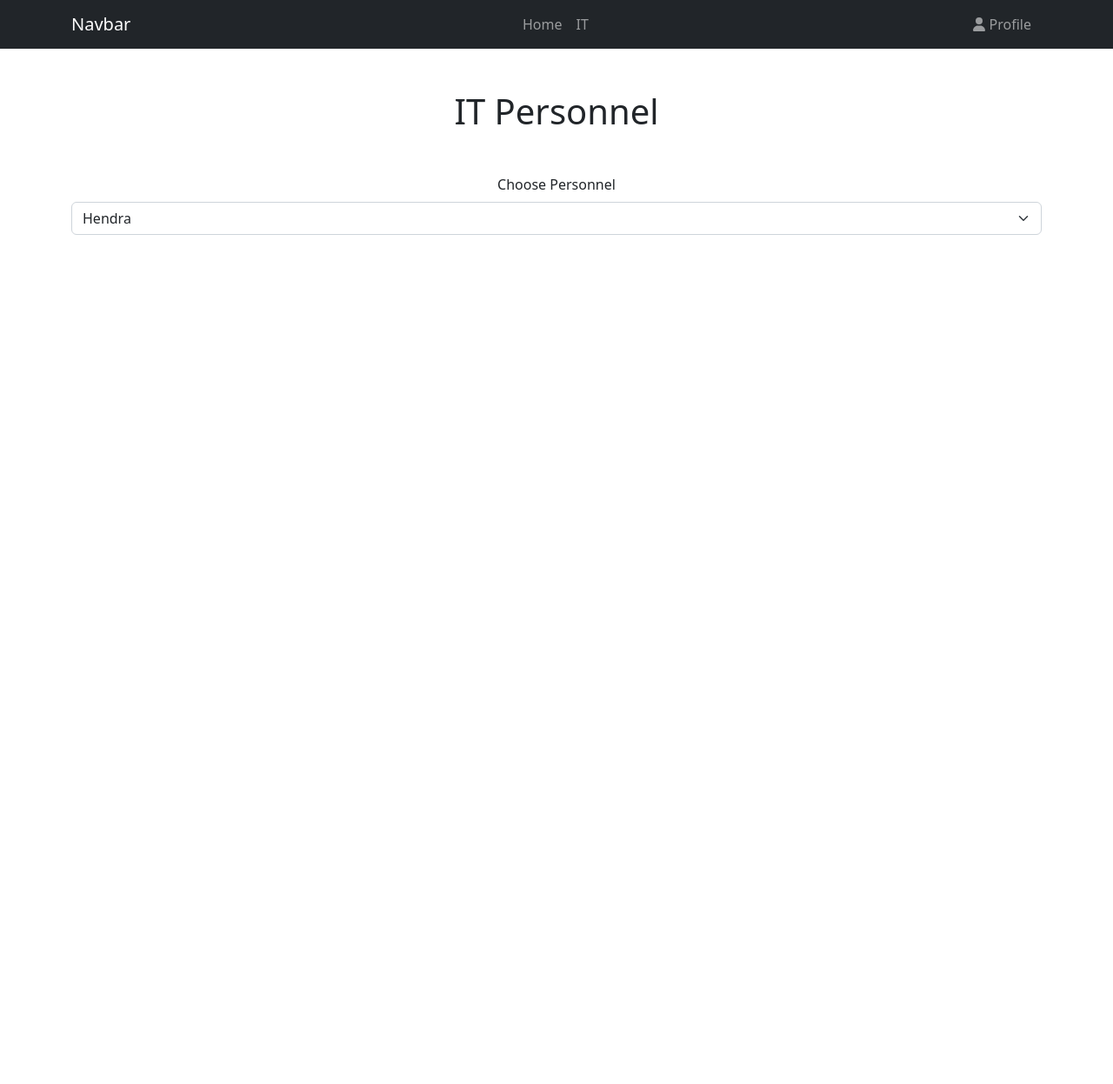
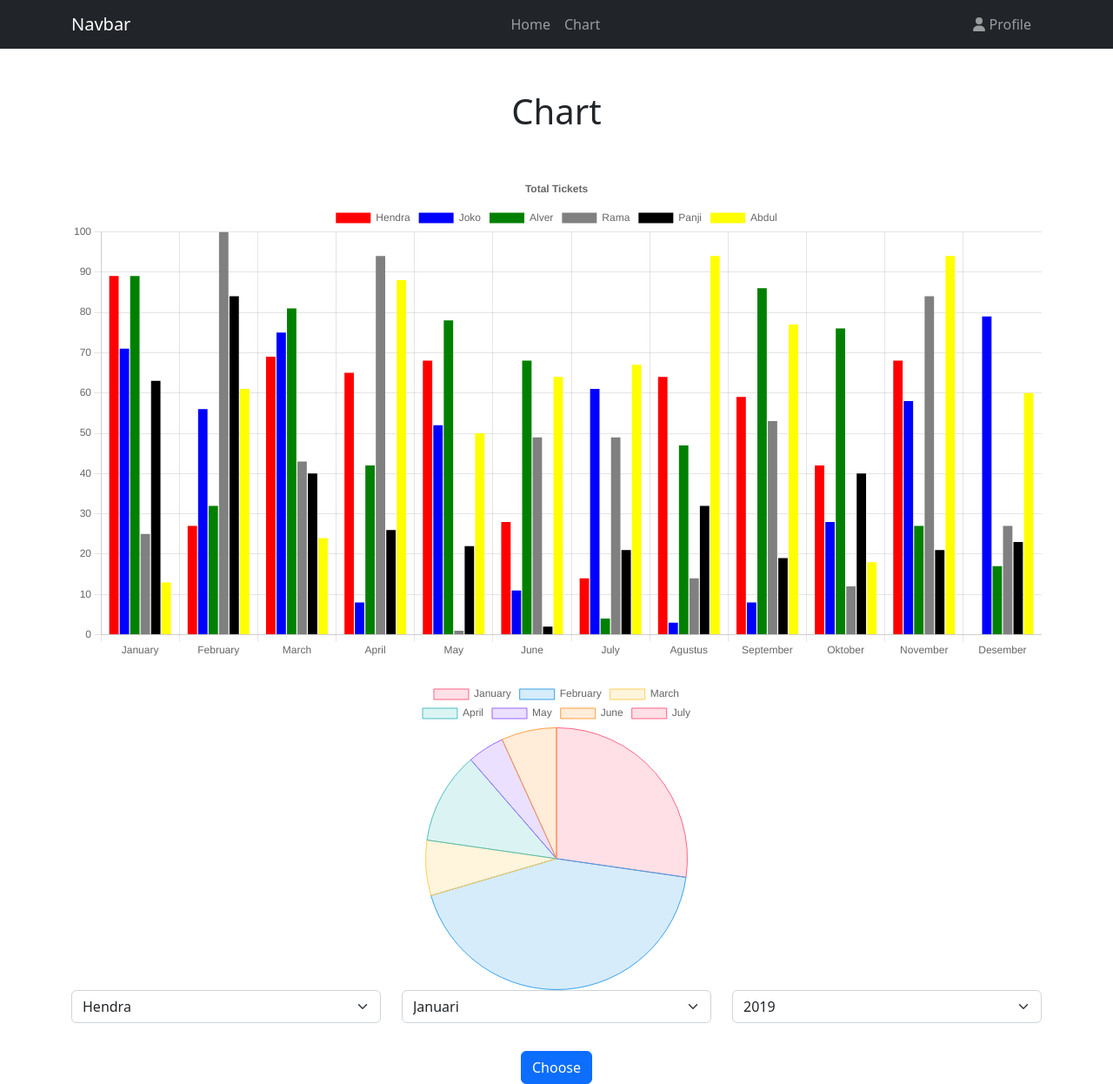
Before and after one commit to arachaman/dashboard1, a React (Create React App) app: page /ITPersonnel in a window 1280 px wide. Shown: the whole page at 87% size. Before the commit the page ends 800 px from the top, so only its background shows below. Built offline with nearby package versions, Linux system fonts and the light colour scheme.

Commit message:
3 commit

```diff
--- a/package.json
+++ b/package.json
@@ -3,6 +3,7 @@
   "version": "0.1.0",
   "private": true,
   "dependencies": {
+    "@faker-js/faker": "^7.6.0",
     "@fortawesome/fontawesome-svg-core": "^6.4.0",
     "@fortawesome/free-solid-svg-icons": "^6.4.0",
     "@fortawesome/react-fontawesome": "^0.2.0",
@@ -13,6 +14,7 @@
     "chart.js": "^4.3.0",
     "react": "^18.2.0",
     "react-bootstrap": "^2.7.4",
+    "react-chartjs-2": "^5.2.0",
     "react-dom": "^18.2.0",
     "react-router-dom": "^6.11.1",
     "react-scripts": "5.0.1",
--- a/src/index.js
+++ b/src/index.js
@@ -6,7 +6,7 @@ import reportWebVitals from "./reportWebVitals";
 import "bootstrap/dist/css/bootstrap.min.css";
 import { BrowserRouter, Routes, Route } from "react-router-dom";
 import Main from "./pages/Main";
-import ITPersonnel from "./pages/components/ITPersonnel";
+import Chart from "./pages/components/ITPersonnel";
 
 const root = ReactDOM.createRoot(document.getElementById("root"));
 root.render(
@@ -15,7 +15,7 @@ root.render(
       <Routes>
         <Route path="/" element={<App />}>
           <Route path="/" element={<Main />} />
-          <Route path="/ITPersonnel" element={<ITPersonnel />} />
+          <Route path="/ITPersonnel" element={<Chart />} />
         </Route>
       </Routes>
     </BrowserRouter>
--- a/src/pages/components/ITPersonnel.jsx
+++ b/src/pages/components/ITPersonnel.jsx
@@ -1,21 +1,45 @@
 import React from "react";
+import { useState, useEffect } from "react";
 import Navigation from "./Navigation";
-import { Container, Form } from "react-bootstrap";
+import Chart from "./TotalperPersonChart";
+import MonthlyTickets from "./MonthlyTickets";
+import { Container, Form, Button, Row, Col } from "react-bootstrap";
 
 const ITPersonnel = () => {
+  const [year, setYear] = useState([]);
+
+  useEffect(() => {
+    const d = new Date();
+    var temp = [];
+    for (var i = 2019; i <= d.getFullYear(); i++) {
+      temp.push(i);
+    }
+    setYear(temp);
+  }, []);
   return (
     <div>
       <Navigation />
       <Container>
         <section>
           <div className="my-5 text-center">
-            <h1>IT Personnel</h1>
+            <h1>Chart</h1>
           </div>
         </section>
         <section>
-          <div md={{ span: 4, offset: 4 }}>
-            <Form.Group className="mb-3 text-center">
-              <Form.Label>Choose Personnel</Form.Label>
+          <Chart />
+        </section>
+        <section className="mt-4">
+          <MonthlyTickets />
+        </section>
+        <section>
+          <Row>
+            <Col md={{ span: 4 }}>
+              <div>
+                <Form>
+                  <Form.Group
+                    className="mb-3 text-center"
+                    controlId="formBasicEmail"
+                  >
                     <Form.Select>
                       <option>Hendra</option>
                       <option>Joko</option>
@@ -25,7 +49,43 @@ const ITPersonnel = () => {
                       <option>Abdul</option>
                     </Form.Select>
                   </Form.Group>
+                </Form>
               </div>
+            </Col>
+            <Col xs={6} md={4}>
+              <Form.Group className="mb-3">
+                <Form.Select>
+                  <option>Januari</option>
+                  <option>Februari</option>
+                  <option>Maret</option>
+                  <option>April</option>
+                  <option>Mei</option>
+                  <option>Juni</option>
+                  <option>Juli</option>
+                  <option>Agustus</option>
+                  <option>September</option>
+                  <option>Oktober</option>
+                  <option>November</option>
+                  <option>Desember</option>
+                </Form.Select>
+              </Form.Group>
+            </Col>
+            <Col xs={6} md={4}>
+              <Form.Group className="mb-3">
+                <Form.Select>
+                  {year.map(function (item, i) {
+                    console.log("test");
+                    return <option href="#/action-1">{item}</option>;
+                  })}
+                </Form.Select>
+              </Form.Group>
+            </Col>
+          </Row>
+          <Row>
+            <Col className="text-center">
+              <Button className="mt-3">Choose</Button>
+            </Col>
+          </Row>
         </section>
       </Container>
     </div>
--- /dev/null
+++ b/src/pages/components/MonthlyTickets.jsx
@@ -0,0 +1,58 @@
+import { Chart as ChartJS, ArcElement, Tooltip, Legend } from "chart.js";
+import { Pie } from "react-chartjs-2";
+import { Row, Col } from "react-bootstrap";
+import { faker } from "@faker-js/faker";
+
+ChartJS.register(ArcElement, Tooltip, Legend);
+
+
+const labels = [
+  "January",
+  "February",
+  "March",
+  "April",
+  "May",
+  "June",
+  "July",
+];
+
+export const data = {
+  labels ,
+  datasets: [
+    {
+      label: '# of Votes',
+      data: [12, 19, 3, 5, 2, 3],
+      backgroundColor: [
+        'rgba(255, 99, 132, 0.2)',
+        'rgba(54, 162, 235, 0.2)',
+        'rgba(255, 206, 86, 0.2)',
+        'rgba(75, 192, 192, 0.2)',
+        'rgba(153, 102, 255, 0.2)',
+        'rgba(255, 159, 64, 0.2)',
+      ],
+      borderColor: [
+        'rgba(255, 99, 132, 1)',
+        'rgba(54, 162, 235, 1)',
+        'rgba(255, 206, 86, 1)',
+        'rgba(75, 192, 192, 1)',
+        'rgba(153, 102, 255, 1)',
+        'rgba(255, 159, 64, 1)',
+      ],
+      borderWidth: 1,
+    },
+  ],
+};
+
+const MonthlyTickets = () => {
+  return (
+    <div>
+      <Row>
+        <Col md={{ span: 4, offset: 4 }}>
+          <Pie data={data}></Pie>
+        </Col>
+      </Row>
+    </div>
+  );
+};
+
+export default MonthlyTickets;
--- a/src/pages/components/Navigation.jsx
+++ b/src/pages/components/Navigation.jsx
@@ -14,7 +14,7 @@ const Navigation = () => {
           <Nav className="mx-auto">
             <Nav.Link href="/">Home</Nav.Link>
             <Nav.Link as={Link} to="/ITPersonnel">
-              IT
+              Chart
             </Nav.Link>
           </Nav>
           <Nav className="me-1">
--- a/src/pages/components/Tables.jsx
+++ b/src/pages/components/Tables.jsx
@@ -1,46 +1,40 @@
-import React from 'react'
-import { Table, Container, Badge } from 'react-bootstrap'
+import React from "react";
+import { Table, Container, Badge } from "react-bootstrap";
+import data from "../../utils/data.json";
+
 
 const Tables = () => {
+  const column = Object.keys(data[0]);
+
+  const ThData = () => {
+    return column.map((d) => {
+      return <th key={d}>{d}</th>;
+    });
+  };
+
+  const tdData = () => {
+    return data.map((d) => {
+      return (
+        <tr>
+          {column.map((v) => {
+            return <td>{d[v]}</td>;
+          })}
+        </tr>
+      );
+    });
+  };
   return (
     <div>
       <Container>
-      <Table className='table-hover'>
-      <thead>
-        <tr>
-          <th>Status</th>
-          <th>Priority</th>
-          <th>Reported by</th>
-          <th>Reported date</th>
-          <th>Assign to</th>
-          <th>Assign date</th>
-          <th>Due date</th>
-        </tr>
-      </thead>
-      <tbody>
-        <tr>
-          <td><Badge pill bg='success'>Resolved</Badge></td>
-          <td><Badge pill bg='warning'>Medium</Badge></td>
-          <td>Otto</td>
-          <td>08 May 2023 10:35</td>
-          <td>Agus</td>
-          <td>7 May 2023</td>
-          <td>10 May 2023</td>
-        </tr>
-        <tr>
-          <td><Badge pill bg='info'>Closed</Badge></td>
-          <td><Badge pill bg='danger'>High</Badge></td>
-          <td>Yadi</td>
-          <td>08 May 2023 10:35</td>
-          <td>Sapto</td>
-          <td>7 May 2023</td>
-          <td>10 May 2023</td>
-        </tr>
-      </tbody>
-      </Table>
+        <Table id="" className="table-hover">
+          <thead>
+            <tr>{ThData()}</tr>
+          </thead>
+          <tbody>{tdData()}</tbody>
+        </Table>
       </Container>
     </div>
-  )
-}
+  );
+};
 
-export default Tables
+export default Tables;
--- /dev/null
+++ b/src/pages/components/TotalperPersonChart.jsx
@@ -0,0 +1,102 @@
+import React from "react";
+// import data from '../../utils/data.json'
+import { InteractionItem } from "chart.js";
+import {
+  Chart as ChartJS,
+  CategoryScale,
+  LinearScale,
+  BarElement,
+  Title,
+  Tooltip,
+  Legend,
+  ArcElement,
+} from "chart.js";
+import { Bar } from "react-chartjs-2";
+import { faker } from "@faker-js/faker";
+
+ChartJS.register(
+  CategoryScale,
+  LinearScale,
+  BarElement,
+  Title,
+  Tooltip,
+  Legend,
+  ArcElement
+);
+
+export const options = {
+  responsive: true,
+  plugins: {
+    legend: {
+      position: "top",
+    },
+    title: {
+      display: true,
+      text: "Total Tickets",
+    },
+  },
+};
+
+const labels = [
+  "January",
+  "February",
+  "March",
+  "April",
+  "May",
+  "June",
+  "July",
+  "Agustus",
+  "September",
+  "Oktober",
+  "November",
+  "Desember",
+];
+
+export const data = {
+  labels,
+  datasets: [
+    {
+      label: "Hendra",
+      data: labels.map(() => faker.datatype.number({ min: 0, max: 100 })),
+      backgroundColor: "red",
+    },
+    {
+      label: "Joko",
+      data: labels.map(() => faker.datatype.number({ min: 0, max: 100 })),
+      backgroundColor: "blue",
+    },
+    {
+      label: "Alver",
+      data: labels.map(() => faker.datatype.number({ min: 0, max: 100 })),
+      backgroundColor: "green",
+    },
+    {
+      label: "Rama",
+      data: labels.map(() => faker.datatype.number({ min: 0, max: 100 })),
+      backgroundColor: "grey",
+    },
+    {
+      label: "Panji",
+      data: labels.map(() => faker.datatype.number({ min: 0, max: 100 })),
+      backgroundColor: "black",
+    },
+    {
+      label: "Abdul",
+      data: labels.map(() => faker.datatype.number({ min: 0, max: 100 })),
+      backgroundColor: "yellow",
+    },
+  ],
+};
+console.log(data);
+
+function TotalperPersonChart() {
+  return (
+    <div className="App">
+      <div>
+        <Bar options={options} data={data} />
+      </div>
+    </div>
+  );
+}
+
+export default TotalperPersonChart;
--- /dev/null
+++ b/src/utils/data.json
@@ -0,0 +1,92 @@
+[
+{
+  "Status": "Assigned",
+  "Priority": "Medium",
+  "Reported by": "Haydan Farizy",
+  "Reported At": "08 May 2023 10:29",
+  "Assign To": "Abdullah Sapiih",
+  "Assign Date": "-",
+  "Due Date": "-"
+},
+{
+  "Status": "Resolved",
+  "Priority": "Low",
+  "Reported by": "Puspita Gya",
+  "Reported At": "05 May 2023 9:30",
+  "Assign To": "Hendra Saputra",
+  "Assign Date": "05 May 2023",
+  "Due Date": "06 May 2023"
+},
+{
+  "Status": "Resolved",
+  "Priority": "Low",
+  "Reported by": "Puspita Gya",
+  "Reported At": "05 May 2023 9:30",
+  "Assign To": "Hendra Saputra",
+  "Assign Date": "05 May 2023",
+  "Due Date": "06 May 2023"
+},
+{
+  "Status": "Closed",
+  "Priority": "High",
+  "Reported by": "Nur Rahmawati",
+  "Reported At": "05 May 2023 9:00",
+  "Assign To": "Irfan Joko",
+  "Assign Date": "05 May 2023",
+  "Due Date": "06 May 2023"
+},
+{
+  "Status": "On Progress",
+  "Priority": "Medium",
+  "Reported by": "Haydan Farizy",
+  "Reported At": "04 May 2023 10:30",
+  "Assign To": "Panji Rizky",
+  "Assign Date": "04 May 2023",
+  "Due Date": "05 May 2023"
+},
+{
+  "Status": "On Progress",
+  "Priority": "Low",
+  "Reported by": "Nur Rahmawat",
+  "Reported At": "08 May 2023 10:29",
+  "Assign To": "Abdullah Sapiih",
+  "Assign Date": "-",
+  "Due Date": "-"
+},
+{
+  "Status": "Closed",
+  "Priority": "Low",
+  "Reported by": "Haydan Farizy",
+  "Reported At": "08 May 2023 10:29",
+  "Assign To": "Abdullah Sapiih",
+  "Assign Date": "-",
+  "Due Date": "-"
+},
+{
+  "Status": "Closed",
+  "Priority": "Low",
+  "Reported by": "Haydan Farizy",
+  "Reported At": "08 May 2023 10:29",
+  "Assign To": "Abdullah Sapiih",
+  "Assign Date": "-",
+  "Due Date": "-"
+},
+{
+  "Status": "Closed",
+  "Priority": "Low",
+  "Reported by": "Haydan Farizy",
+  "Reported At": "08 May 2023 10:29",
+  "Assign To": "Abdullah Sapiih",
+  "Assign Date": "-",
+  "Due Date": "-"
+},
+{
+  "Status": "On Progress",
+  "Priority": "Medium",
+  "Reported by": "Haydan Farizy",
+  "Reported At": "04 May 2023 10:30",
+  "Assign To": "Panji Rizky",
+  "Assign Date": "04 May 2023",
+  "Due Date": "05 May 2023"
+}
+]
```
Also changed, not shown: src/pages/components/Filter.jsx (+1 -9 lines), src/pages/components/TicketsPanel.jsx (+40 -10 lines), src/setupTests.js (deleted, +0 -5 lines), 2 other files (tests, documents, lock files or other folders). Lines whose indentation alone changed are shown as unchanged.
